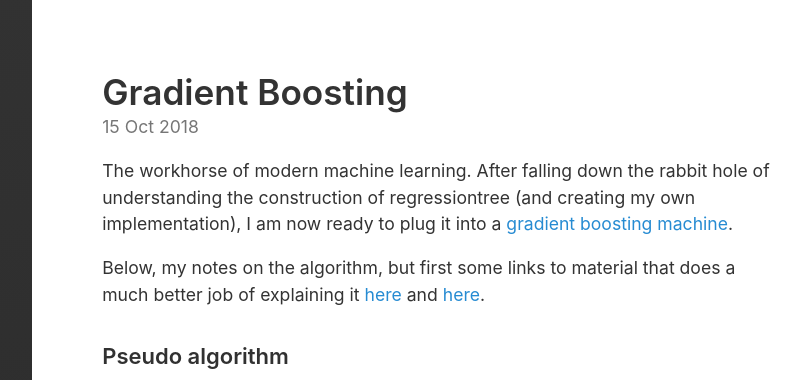
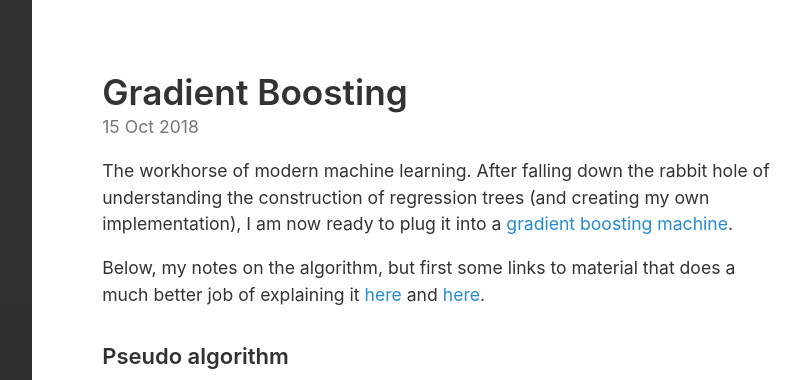
Before and after one commit to FreddieK/FreddieK.github.io, a Jekyll site: the page built from _posts/2018-10-15-gradient_boosting.md, in a window 1280 px wide. Shown: the top 380 px of the page, without its empty margins (285-1085 px from the left). Built offline with Jekyll 4.4.1, drawn with Linux system fonts in a browser that asks for light colours; formulas are drawn with MathJax 3; comment, search, counter and statistics services are not loaded.

Commit message:
fixed type

```diff
--- a/_posts/2018-10-15-gradient_boosting.md
+++ b/_posts/2018-10-15-gradient_boosting.md
@@ -5,7 +5,7 @@ excerpt_separator:  <!--more-->
 comments: true
 tags: ['Algorithms', 'Python', 'GBM']
 ---
-The workhorse of modern machine learning. After falling down the rabbit hole of understanding the construction of regressiontree (and creating my own implementation), I am now ready to plug it into a [gradient boosting machine](https://en.wikipedia.org/wiki/Gradient_boosting).
+The workhorse of modern machine learning. After falling down the rabbit hole of understanding the construction of regression trees (and creating my own implementation), I am now ready to plug it into a [gradient boosting machine](https://en.wikipedia.org/wiki/Gradient_boosting).
 
 Below, my notes on the algorithm, but first some links to material that does a much better job of explaining it [here](http://explained.ai/gradient-boosting/index.html) and [here](http://www.chengli.io/tutorials/gradient_boosting.pdf).
 
```
